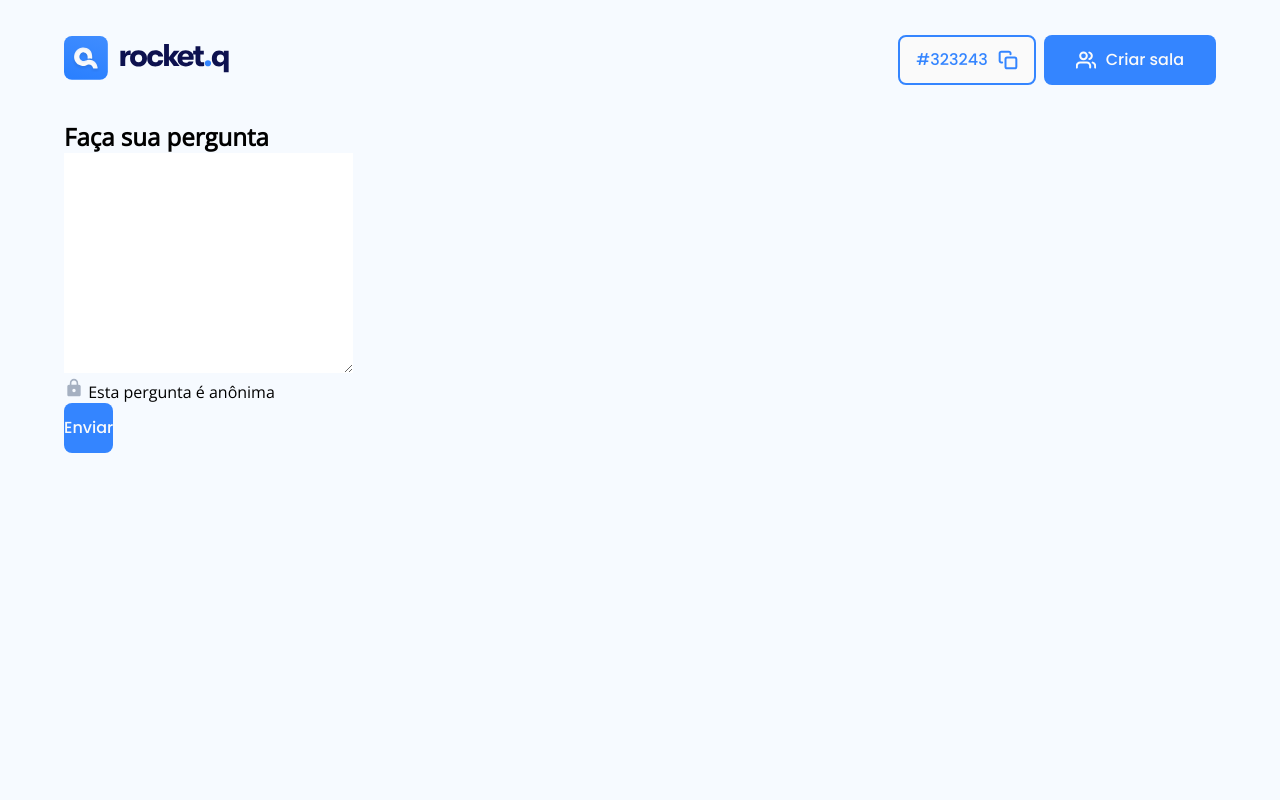
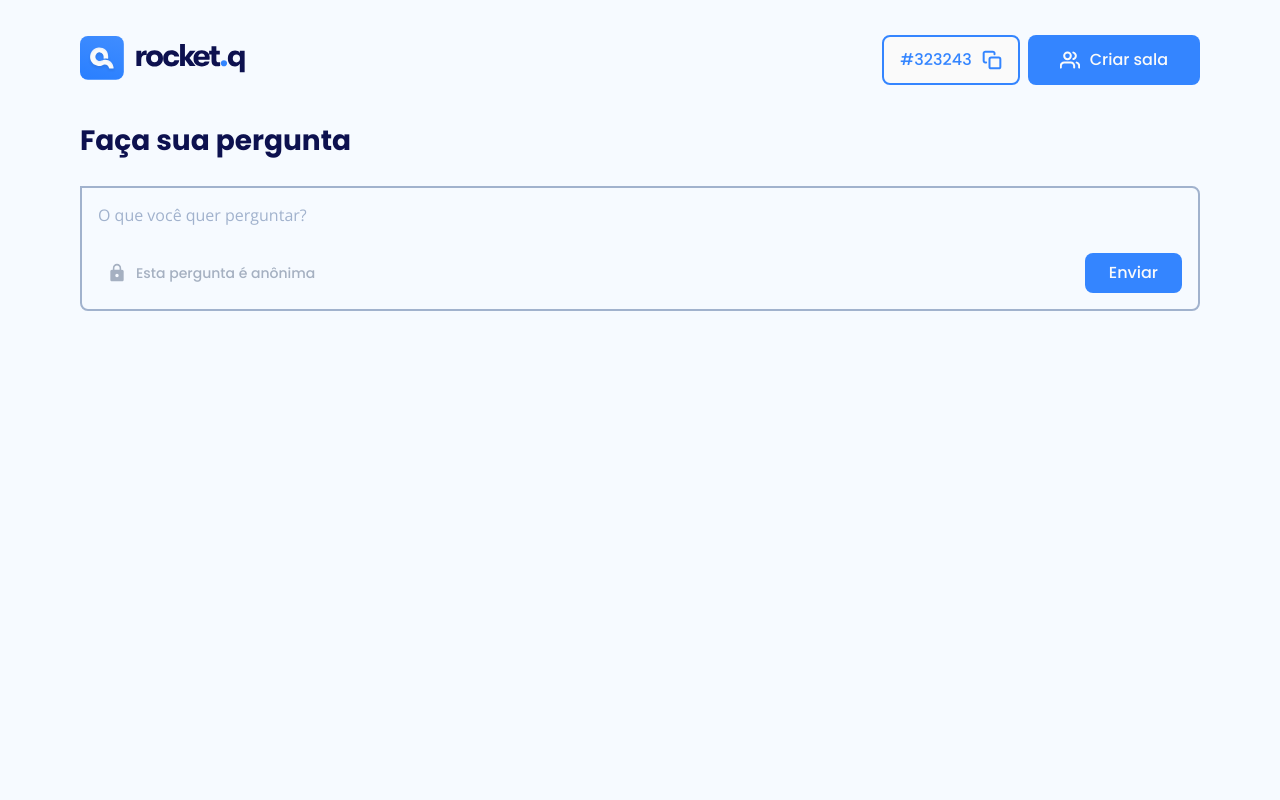
Before and after one commit to LuisMarchio03/nodejs-ejs-rocket.q, a web app: file room.html in a window 1280 px wide. Run offline with its HTML, style and script files only (its server is not run), Linux system fonts and the light colour scheme.

Commit message:
page room styles

```diff
--- a/room.html
+++ b/room.html
@@ -42,23 +42,21 @@
               >O que você quer perguntar?</label
             >
             <textarea
-              name="question"
               id="question"
               placeholder="O que você quer perguntar?"
-              cols="30"
-              rows="10"
-            >
-            </textarea>
+            ></textarea>
 
             <footer>
               <div>
-                <img src="assets/lock.svg" alt="Lock icon" />
+                <img src="assets/lock.svg" alt="Cadeado" />
                 Esta pergunta é anônima
               </div>
               <button>Enviar</button>
             </footer>
           </form>
         </section>
+
+        <section id="questions"></section>
       </main>
     </div>
   </body>
--- a/styles/room.css
+++ b/styles/room.css
@@ -1,5 +1,5 @@
 .content {
-  max-width: 90%;
+  max-width: min(112rem, 90%);
 }
 
 #room header {
@@ -36,3 +36,58 @@
 
   margin-right: 1rem;
 }
+
+/*** Question Form ***/
+#question-form h2 {
+  font-family: "Poppins", sans-serif;
+  font-size: 2.8rem;
+  color: var(--black);
+  font-weight: 700;
+  line-height: 4.2rem;
+
+  margin-bottom: 2.4rem;
+}
+
+#question-form form {
+  border: 0.2rem solid var(--grey-blue);
+  padding: 1.6rem;
+  border-radius: 0 0.8rem 0.8rem 0.8rem;
+}
+
+#question-form form textarea {
+  width: 100%;
+  background: transparent;
+  resize: none;
+  outline: none;
+}
+
+#question-form form textarea::placeholder {
+  color: var(--grey-blue);
+}
+
+#question-form form footer {
+  display: flex;
+  align-items: center;
+  justify-content: space-between;
+}
+
+#question-form form footer > div {
+  color: var(--icons-details);
+  font-family: "Poppins", sans-serif;
+  font-weight: 400;
+  font-size: 1.4rem;
+
+  display: flex;
+  align-items: center;
+  margin: 0 0.9rem;
+}
+
+#question-form form footer > div > img {
+  margin-right: 0.9rem;
+}
+
+#question-form form footer button {
+  height: auto;
+  padding: 0.8rem 2.4rem;
+  line-height: 2.4rem;
+}
```
